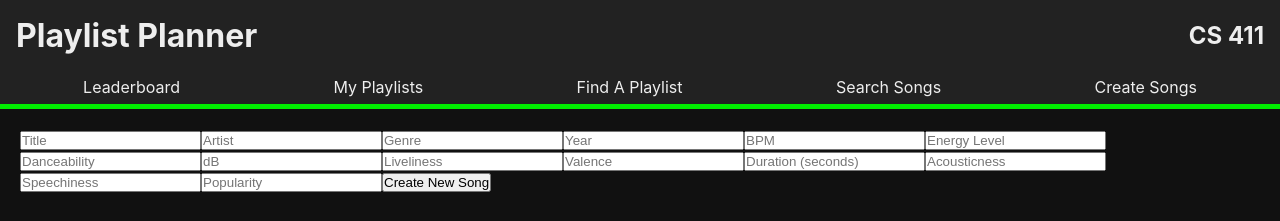
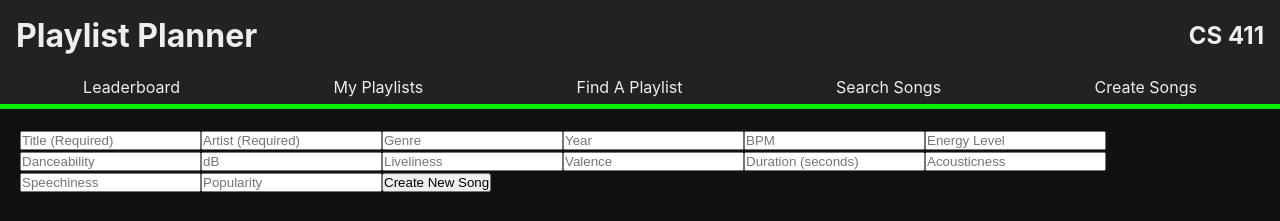
Before and after one commit to wasayms2/playlist-planner, a React (Create React App) app in the folder frontend/: page /new-song in a window 1280 px wide. Shown: the top 221 px of the page. Built offline with nearby package versions, Linux system fonts and the light colour scheme.

Commit message:
added required tag to song creation

```diff
--- a/frontend/src/Views/CreateSongs.jsx
+++ b/frontend/src/Views/CreateSongs.jsx
@@ -23,14 +23,14 @@ function CreateSongs({userId, setUserId, api}) {
         <div style={{margin: '20px'}}>
             <input
                 type='text'
-                placeholder='Title'
+                placeholder='Title (Required)'
                 name='plylst'
                 value={title}
                 onChange={(e) => setTitle(e.target.value)}
                 />
             <input
                 type='text'
-                placeholder='Artist'
+                placeholder='Artist (Required)'
                 name='plylst'
                 value={artist}
                 onChange={(e) => setArtist(e.target.value)}
```
